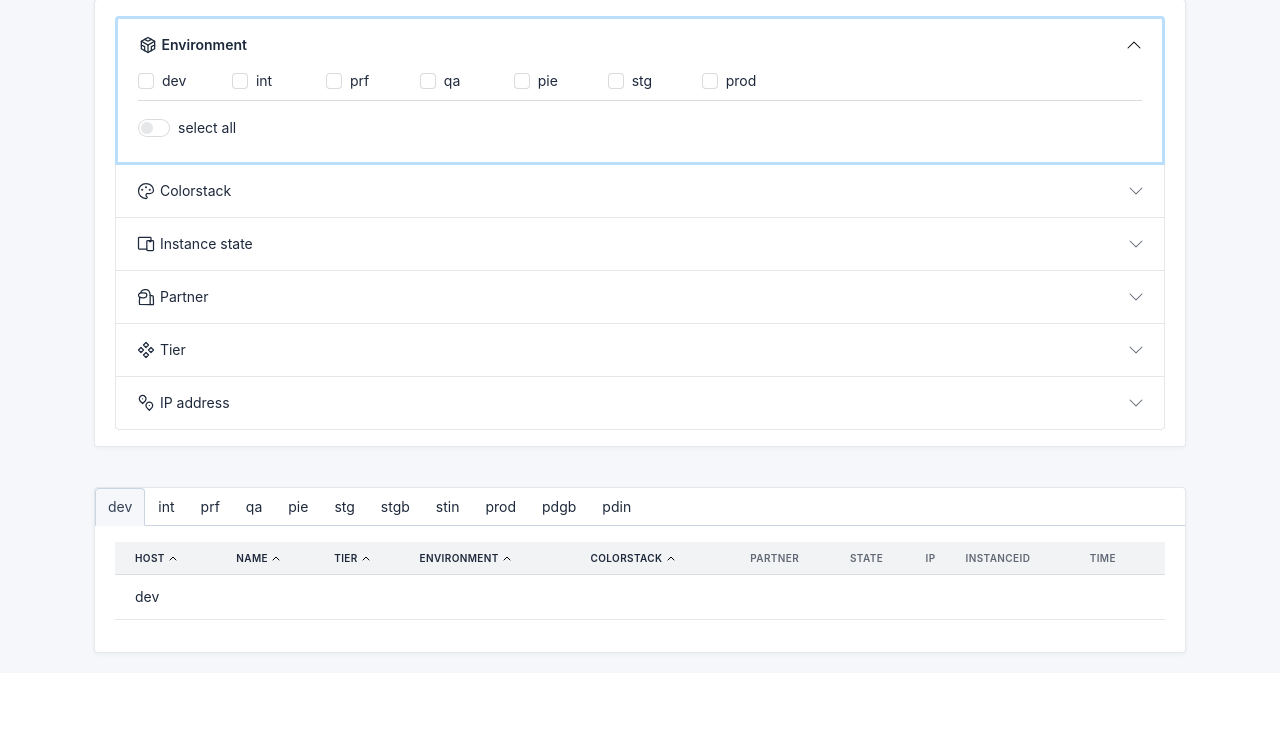
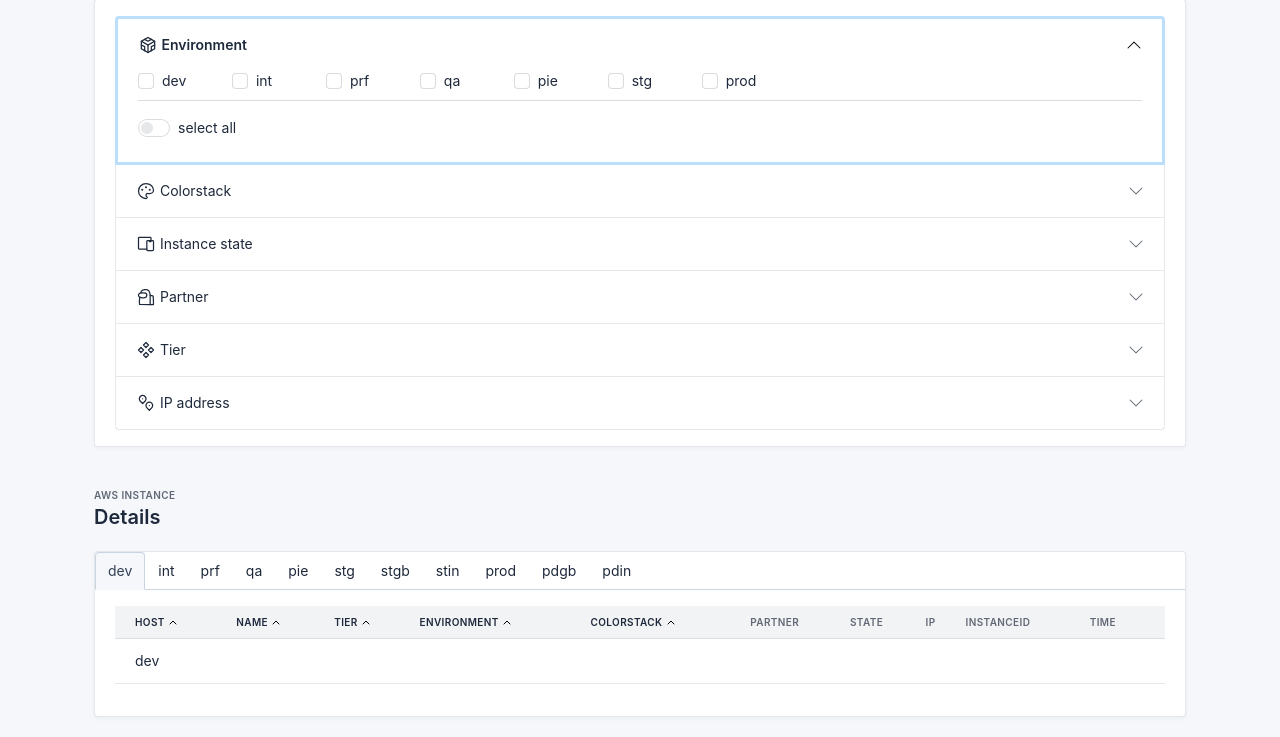
Before and after one commit to AaronXuHuang/rmp, a Django app: page /aws/instance/ in a window 1280 px wide. Shown: the part 197-934 px from the top of the page. Before the commit the page ends 870 px from the top, so only its background shows below. Run offline with Django 3.2, Linux system fonts and the light colour scheme; data comes from the database, SQL or seed files in the repository; some libraries are stand-ins or nearby versions.

Commit message:
add title for details table

```diff
--- a/ReleaseManagementProcess/app_aws/templates/AWS.html
+++ b/ReleaseManagementProcess/app_aws/templates/AWS.html
@@ -70,6 +70,7 @@
                   </h2>
                   <div id="collapse-1" class="accordion-collapse collapse show" data-bs-parent="#accordion-example" style="">
                     <div class="accordion-body pt-0">
+                      <!-- should be dynamic created from database -->
                       <label class="form-check form-check-inline">
                         <input id='env_dev' class="form-check-input" type="checkbox" onclick="checkstatus('env')">
                         <span class="form-check-label" style='width:50px'>dev</span>
@@ -261,13 +262,25 @@
       </div>
     </div>
 
-
+    <div class="container-xl">
+      <div class="page-header d-print-none">
+        <div class="row g-2 align-items-center">
+          <div class="col">
+            <div class="page-pretitle">AWS instance</div>
+            <h2 class="page-title">
+              Details
+            </h2>
+          </div>
+        </div>
+      </div>
+    </div>
 
 
     <div class="page-body">
       <div class="container-xl">
         <div class="card">
           <ul id="nav-tabs" class="nav nav-tabs" data-bs-toggle="tabs">
+            <!-- should be dynamic created from database -->
             <li class="nav-item">
               <a href="#tabs-dev" class="nav-link active" data-bs-toggle="tab" style="text-transform: lowercase">dev</a>
             </li>
@@ -305,6 +318,7 @@
 
           <div class="card-body">
             <div class="tab-content">
+              <!-- should be dynamic created from database -->
               <div class="tab-pane show active" id="tabs-dev">
                 <div id="table-default">
                   <div class="table">
```
